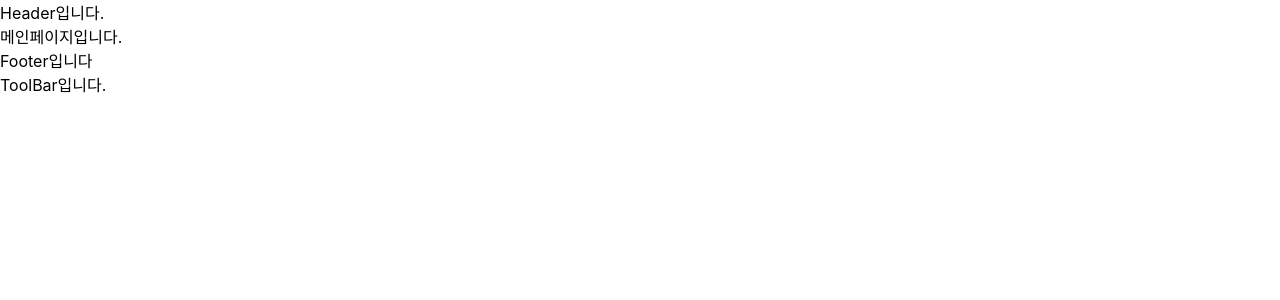
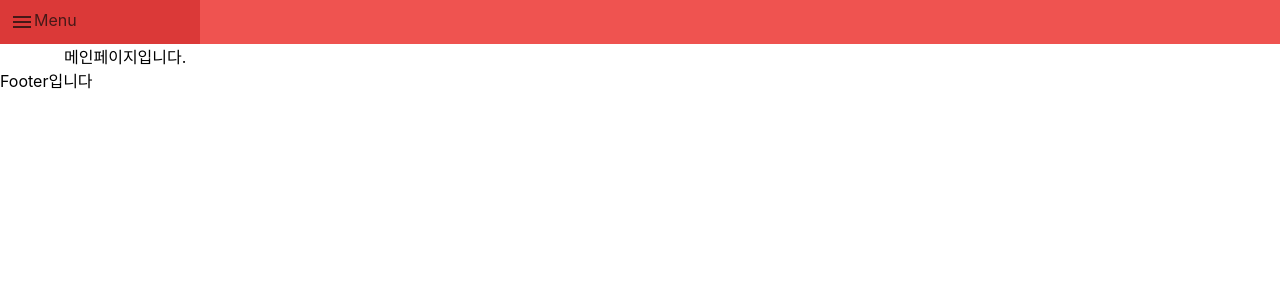
Before and after one commit to KIT-Frontend-Team2/week15-movie-trailer-project, a React (Create React App) app: page / in a window 1280 px wide. Shown: the top 300 px of the page. Built offline with nearby package versions, Linux system fonts and the light colour scheme.

Commit message:
🌈feat : 메인페이지 헤더, 툴팁  추가

```diff
--- a/src/App.js
+++ b/src/App.js
@@ -1,11 +1,15 @@
 import router from 'routes/routes'
 import './App.css'
 import { RouterProvider } from 'react-router-dom'
+import { RecoilRoot } from 'recoil'
 
 function App() {
 	const routing = router
 
-	return <RouterProvider router={routing} />
+	return (
+		<RecoilRoot>
+			<RouterProvider router={routing} />
+		</RecoilRoot>)
 }
 
 export default App
--- a/src/atom/ui.atom.js
+++ b/src/atom/ui.atom.js
@@ -1,7 +1,12 @@
 import API_KEYWORD from 'consts/apiKeyword'
 import { atom } from 'recoil'
 
+export const toggleUiAtom = atom({
+    key: 'toggleUiAtom',
+    default: false,
+})
+
 export const selectApiTypeAtom = atom({
-	key: 'selectApiTypeAtom',
-	default: API_KEYWORD.NOW_PLAYING,
+    key: 'selectApiTypeAtom',
+    default: API_KEYWORD.NOW_PLAYING,
 })
--- a/src/common/Header/index.js
+++ b/src/common/Header/index.js
@@ -1,9 +1,55 @@
+import Box from '@mui/material/Box';
+import styled from 'styled-components';
+import MenuIcon from '@mui/icons-material/Menu';
+import { useSetRecoilState } from 'recoil';
+import { toggleUiAtom } from 'atom/ui.atom';
+
 const Header = () => {
+	const setToggle = useSetRecoilState(toggleUiAtom)
+
+	const ToggleHandling = () => {
+		setToggle(prev => !prev)
+	}
 	return (
-		<>
-			<div>Header입니다. </div>
-		</>
+		<HeaderBox>
+			<Box
+				sx={{
+					width: '100%',
+					height: '45',
+					backgroundColor: 'error.light',
+				}}
+			>
+				<Box
+					sx={{
+						width: 200,
+						backgroundColor: 'error.main',
+						'&:hover': {
+							backgroundColor: 'error.main',
+							opacity: [0.9, 0.8, 0.7],
+						},
+					}}
+				>
+					{
+						/*
+						@TODO
+						white color 변환 필요
+						*/
+					}
+					<InnerBox onClick={ToggleHandling}><MenuIcon />Menu</InnerBox>
+				</Box>
+			</Box>
+		</HeaderBox>
 	)
 }
 
 export default Header
+
+
+const HeaderBox = styled.header`
+
+`
+const InnerBox = styled.div`
+display: flex;
+padding: 10px;
+
+`
--- a/src/common/Layout/index.js
+++ b/src/common/Layout/index.js
@@ -1,3 +1,4 @@
+import { Container } from '@mui/system'
 import Footer from 'common/Footer'
 import Header from 'common/Header'
 import ToolBar from 'common/ToolBar'
@@ -9,9 +10,11 @@ const Layout = () => {
 		//header,toolbar,footer..?
 		<>
 			<Header />
-			<Outlet />
+			<ToolBar />
+			<Container >
+				<Outlet />
+			</Container>
 			<Footer />
-			<ToolBar />
 		</>
 	)
 }
--- a/src/common/ToolBar/index.js
+++ b/src/common/ToolBar/index.js
@@ -1,7 +1,25 @@
+import { Box } from "@mui/material"
+import { toggleUiAtom } from "atom/ui.atom"
+import { useRecoilValue } from "recoil"
+
+
 const ToolBar = () => {
+	const showToggle = useRecoilValue(toggleUiAtom)
 	return (
 		<>
-			<div>ToolBar입니다.</div>
+			<Box
+				sx={{
+					display: 'block',
+					position: 'fixed',
+					width: showToggle ? 200 : 0,
+					overflow: 'hidden',
+					height: '100vh',
+					backgroundColor: 'common.black',
+					transition: '1s',
+				}}
+			>
+				<div style={{ color: 'white' }}>ddd</div>
+			</Box >
 		</>
 	)
 }
```
